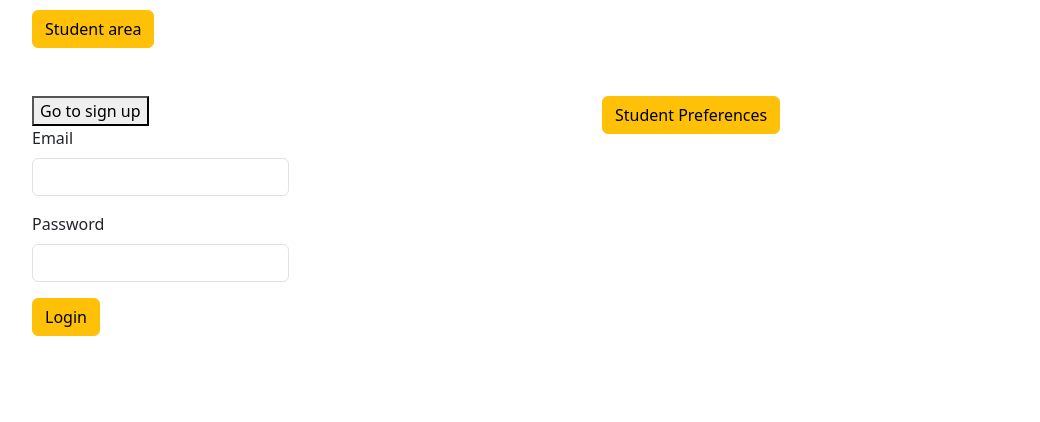
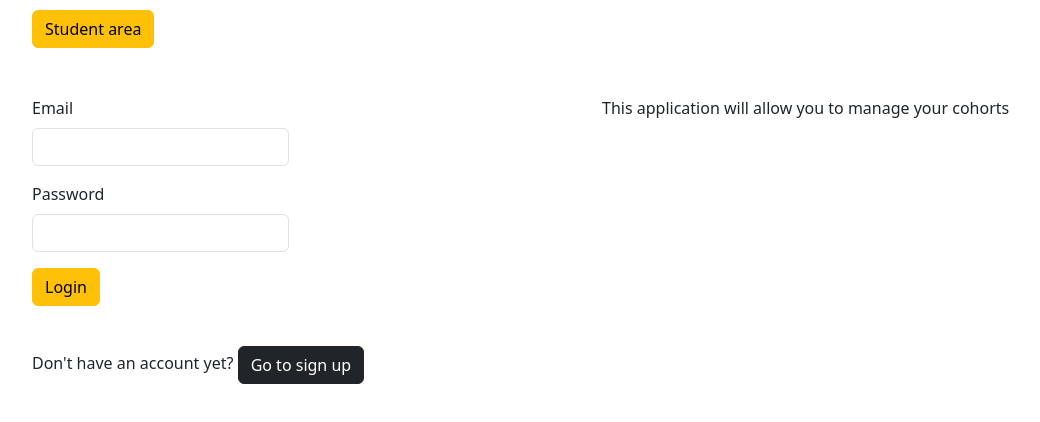
Before and after one commit to Class-Handler/cohort-management-client, a React (Vite) app: page / in a window 1280 px wide. Shown: the top 422 px of the page, without its empty margins (50-1090 px from the left). Built offline with nearby package versions, Linux system fonts and the light colour scheme; no server answers.

Commit message:
add condition for validate-students who land on homepage

```diff
--- a/src/pages/HomePage.jsx
+++ b/src/pages/HomePage.jsx
@@ -2,44 +2,69 @@ import { useContext, useState } from "react";
 import Login from "../components/Login";
 import Signup from "../components/Signup";
 import { AuthContext } from "../context/auth.context";
-import StudentLogin from "./StudentLogin";
+import { StudentContext } from "../context/student.context";
 import { Link } from "react-router-dom";
 
 const HomePage = () => {
   const [toggle, setToggle] = useState(false);
 
   const { isLoggedIn } = useContext(AuthContext);
+  const { isValidate, studentData } = useContext(StudentContext);
 
   return (
-    <div>
-      {!isLoggedIn && (
     <div className="row">
+      {!isLoggedIn && !isValidate && (
+        <>
           <div className="col">
             {!toggle && (
               <div>
-              <button onClick={() => setToggle(!toggle)}>Go to sign up</button>
                 <Login />
+                <div className="mt-4">
+                  <span>Don't have an account yet? </span>
+                  <button
+                    className="btn btn-dark"
+                    onClick={() => setToggle(!toggle)}
+                  >
+                    Go to sign up
+                  </button>
+                </div>
               </div>
             )}
             {toggle && (
               <div>
+                <Signup />
+                <div className="mt-4">
+                  <span className="mt-4">Do you already have an account? </span>
                   <button
-                className="btn btn-primary"
+                    className="btn btn-dark"
                     onClick={() => setToggle(!toggle)}
                   >
                     Go to log in
                   </button>
-              <Signup />
+                </div>
               </div>
             )}
           </div>
+
           <div className="col">
-          <Link to={'/students-area'}><button className="btn btn-warning">Student Preferences</button></Link>
+            <p>This application will allow you to manage your cohorts</p>
           </div>
+        </>
+      )}
+
+      {isValidate && (
+        <div className="col">
+        <p>Hey <span className="text-capitalize">{studentData.studentName}</span>, sounds you landed on the wrong page!</p>
+          <Link to={"/students-area"}>
+            <button className="btn btn-warning">Back to my project's preferences</button>
+          </Link>
         </div>
       )}
+
       {isLoggedIn && (
-        <p>you're log in</p>
+        <div className="col">
+          <p>You're logged in!</p>
+        </div>
       )}
     </div>
   );
```
Lines whose indentation alone changed are shown as unchanged.
